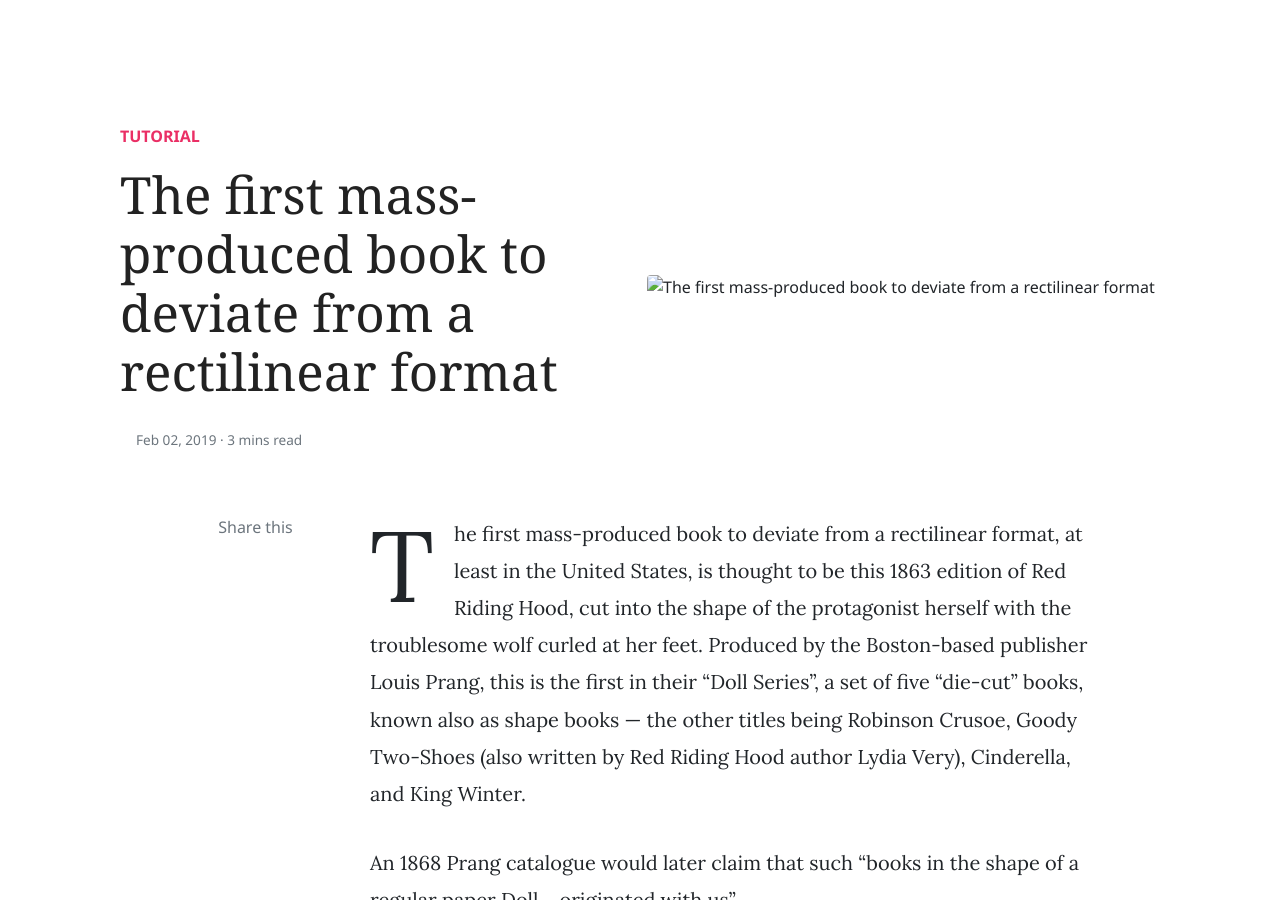
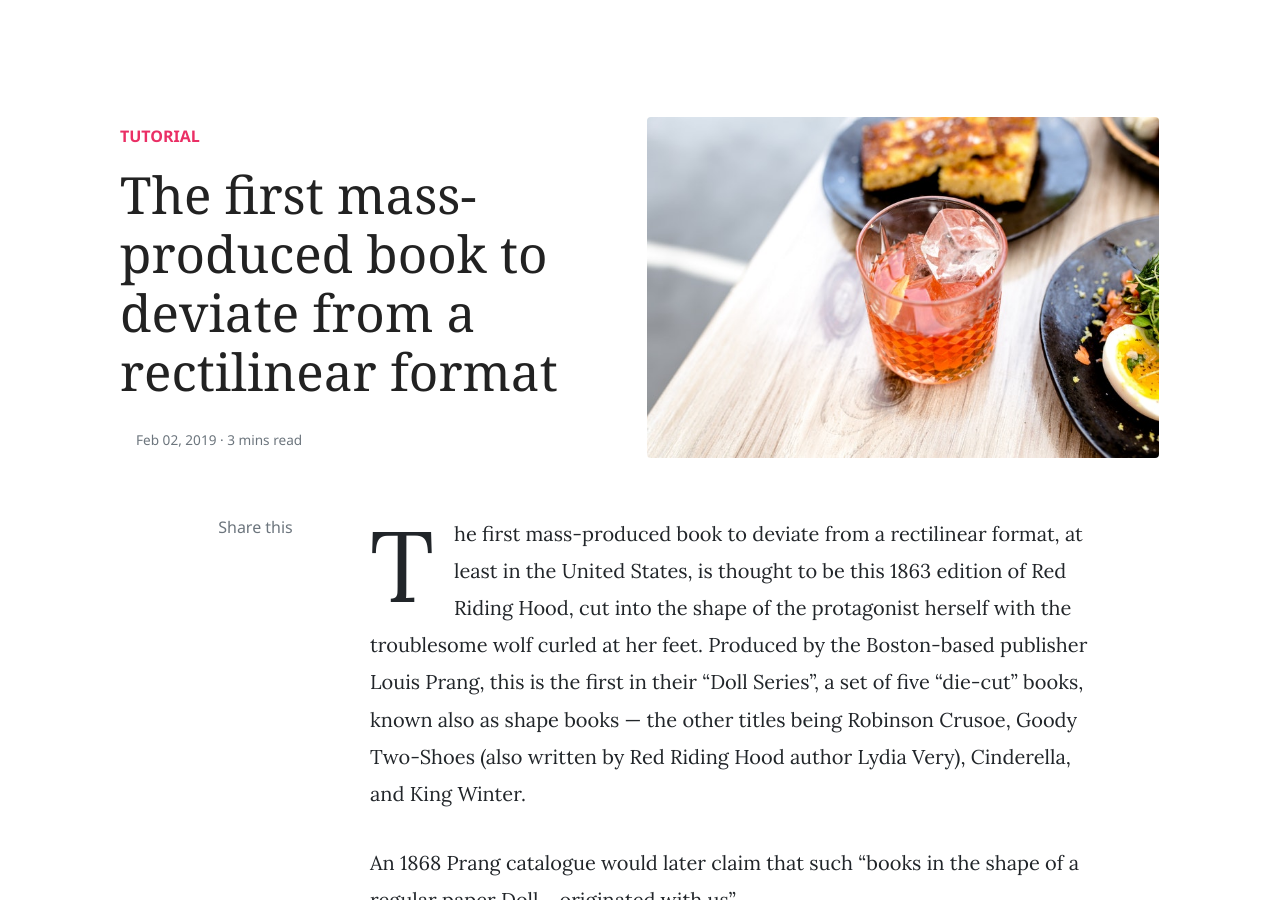
Before and after one commit to Rayean-Mahmud/rayean-mahmud.github.io, a Jekyll site: the page built from _posts/2019-02-02-first-mass-produced.md, in a window 1280 px wide and 900 px high. Built offline with Jekyll 4.4.1, drawn with Linux system fonts in a browser that asks for light colours; nearby versions of some CDN libraries; comment, search, counter and statistics services are not loaded.

Commit message:
Update 2019-02-02-first-mass-produced.md

```diff
--- a/_posts/2019-02-02-first-mass-produced.md
+++ b/_posts/2019-02-02-first-mass-produced.md
@@ -3,7 +3,7 @@ layout: post
 title:  "The first mass-produced book to deviate from a rectilinear format"
 author: sal
 categories: [ tutorial ]
-image: assets/images/17.jpg
+image: /assets/images/17.jpg
 tags: [featured]
 ---
 The first mass-produced book to deviate from a rectilinear format, at least in the United States, is thought to be this 1863 edition of Red Riding Hood, cut into the shape of the protagonist herself with the troublesome wolf curled at her feet. Produced by the Boston-based publisher Louis Prang, this is the first in their “Doll Series”, a set of five “die-cut” books, known also as shape books — the other titles being Robinson Crusoe, Goody Two-Shoes (also written by Red Riding Hood author Lydia Very), Cinderella, and King Winter.
```
